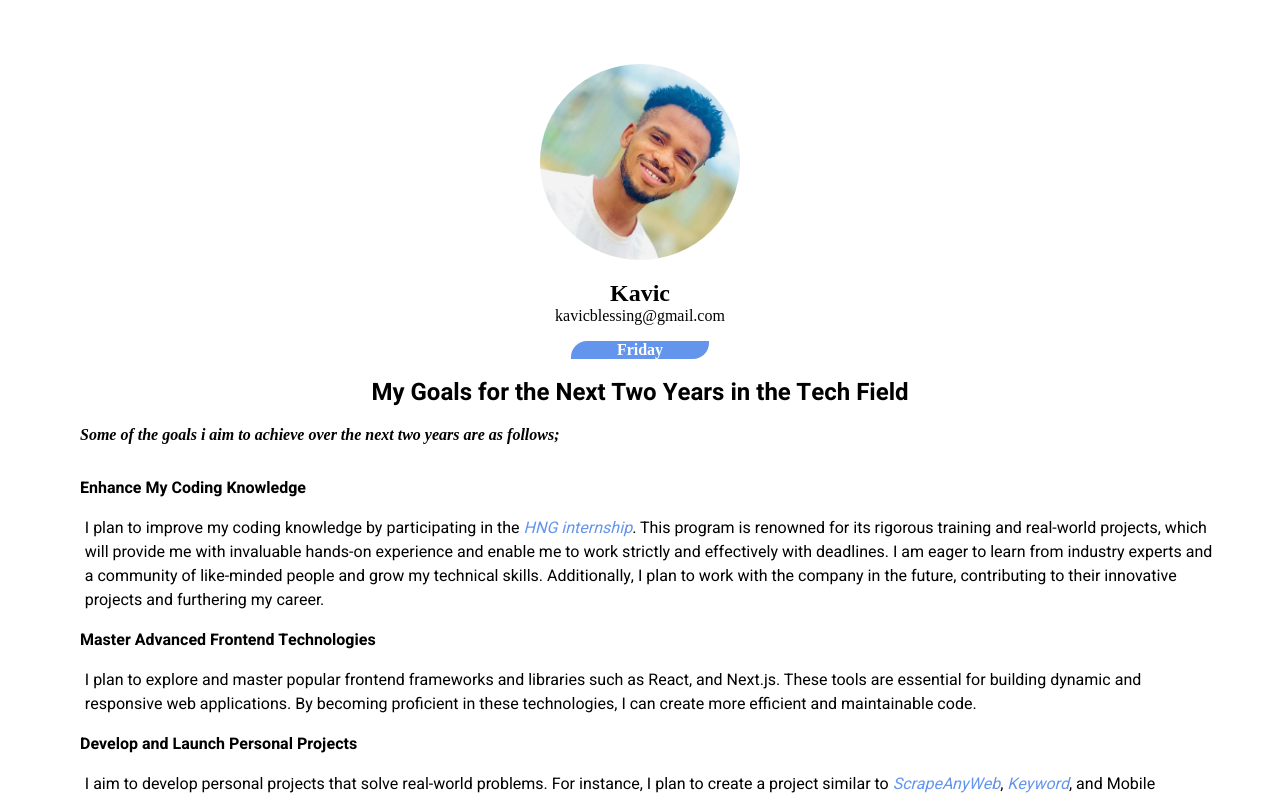
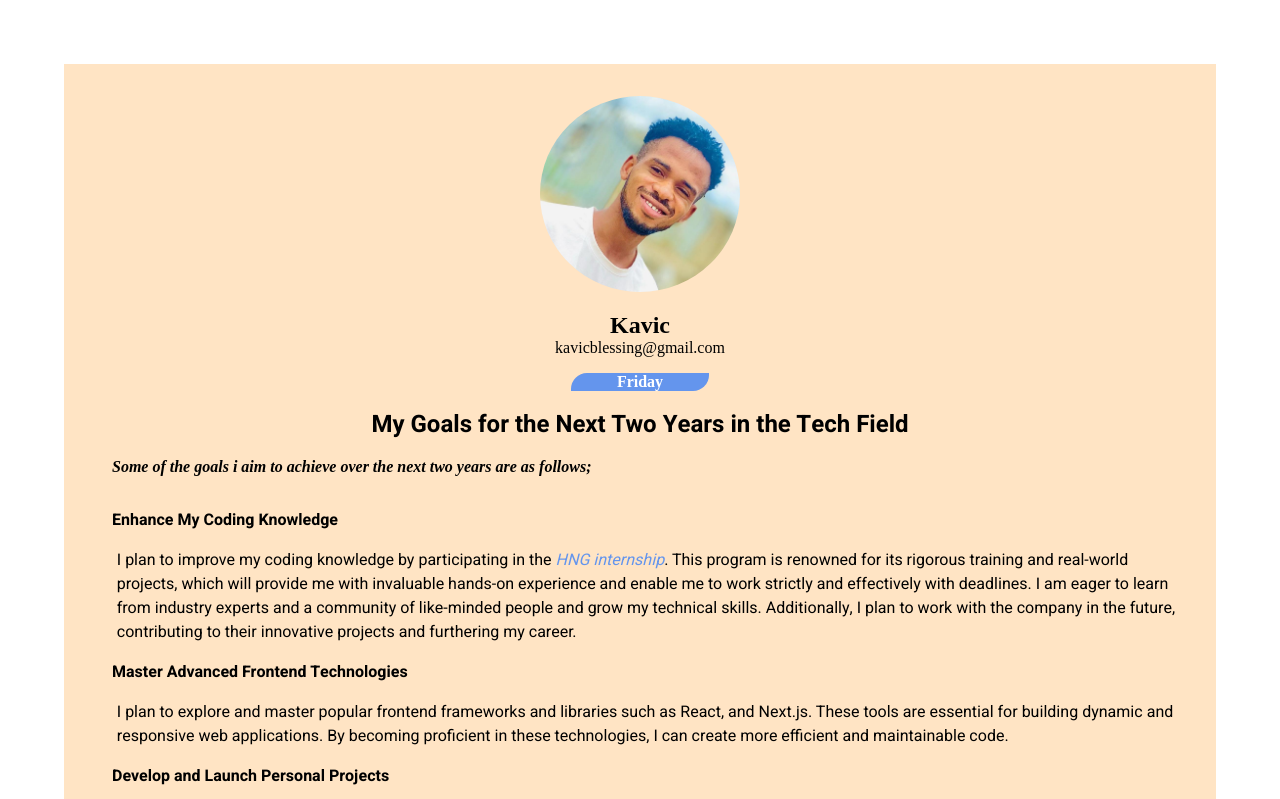
Before and after one commit to Kavic07/Kavics-Blog, a plain HTML site: page index.html in a window 1280 px wide. Shown: the top 799 px of the page. Drawn offline with Linux system fonts and the light colour scheme.

Commit message:
Added new styling features

```diff
--- a/styles.css
+++ b/styles.css
@@ -5,6 +5,8 @@
 }
 .container {
   margin: 4em;
+  padding: 2em;
+  background-color: bisque;
 }
 .profile-wrapper {
   display: flex;
```
